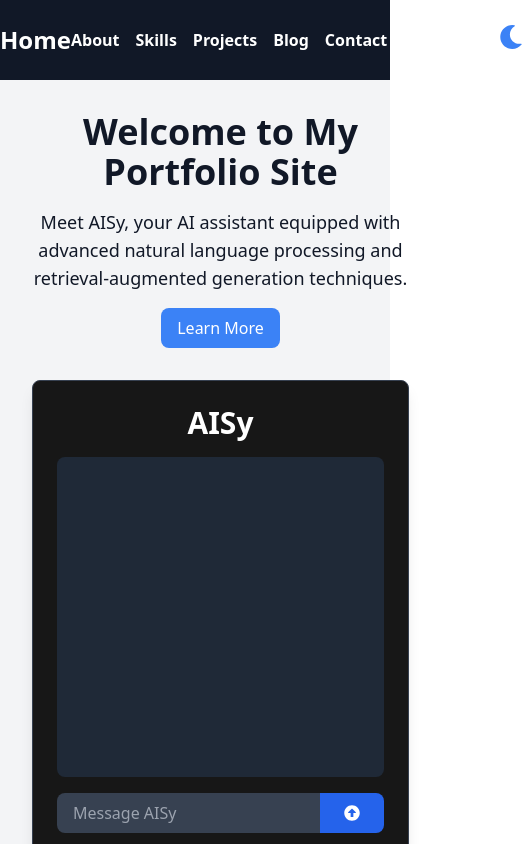
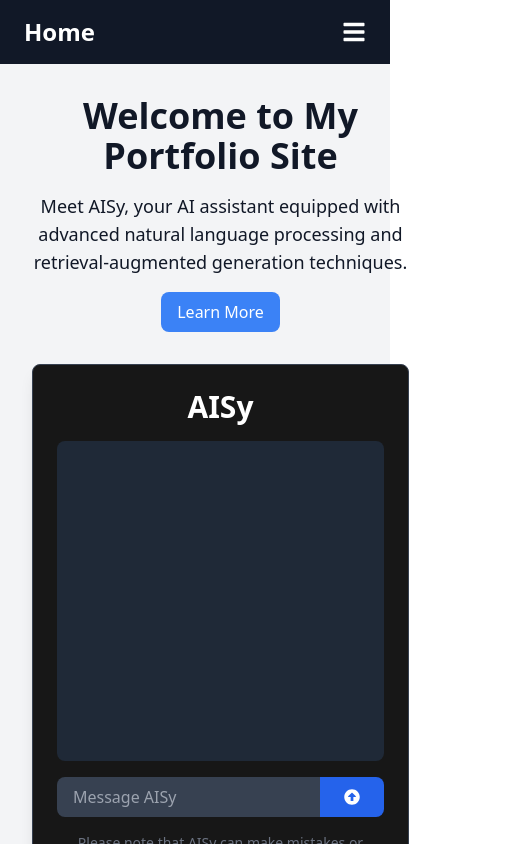
Before and after one commit to sirus-the-beaver/sirussalari, a React (Vite) app in the folder client/: page / in a window 390 px wide. Shown: the top 844 px of the page, 523 px wide, since content can reach past the window. Built offline with nearby package versions, Linux system fonts and the light colour scheme.

Commit message:
Add responsive styling for smaller screens

```diff
--- a/client/src/components/Chatbot.jsx
+++ b/client/src/components/Chatbot.jsx
@@ -1,9 +1,6 @@
 import React, { useState, useRef, useEffect } from 'react';
 import axios from 'axios';
 import { FaArrowAltCircleUp } from 'react-icons/fa';
-import dotenv from 'dotenv';
-
-dotenv.config();
 
 export default function Chatbot() {
     const [message, setMessage] = useState('');
@@ -21,7 +18,7 @@ export default function Chatbot() {
 
         try {
             // Send user message to chatbot
-            const response = await axios.post(`${process.env.REACT_APP_API_URL}`, { query: message });
+            const response = await axios.post('https://sirussalari.com/api/chat', { query: message });
 
             // Add chatbot response to chat
             const botMessage = { sender: 'bot', text: response.data.response};
--- a/client/src/components/Header.jsx
+++ b/client/src/components/Header.jsx
@@ -1,17 +1,72 @@
-import React from 'react';
+import React, { useState, useEffect } from 'react';
 import { Link } from 'react-router-dom';
 import resume from '../assets/documents/resume.pdf';
 import ThemeSwitcher from './ThemeSwitcher';
+import { FaBars, FaTimes } from 'react-icons/fa';
 
-export default function Header () {
+export default function Header() {
+    const [isOpen, setIsOpen] = useState(false);
+
+    const toggleMenu = () => {
+        setIsOpen(!isOpen);
+    };
+
+    useEffect(() => {
+        if (isOpen) {
+            document.body.style.overflow = 'hidden';
+        } else {
+            document.body.style.overflow = 'auto';
+        }
+
+        // Cleanup function to remove the effect when the component is unmounted or isOpen changes
+        return () => {
+            document.body.style.overflow = 'auto';
+        };
+    }, [isOpen]);
+
     return (
         <header className="bg-gray-900 dark:bg-gray-800">
             <div className="container mx-auto">
-                <nav className="flex items-center justify-between py-4">
-                    <div className="flex items-center">
+                <nav className="flex items-center justify-between py-4 px-6 md:px-0">
+                    <div className="flex items-center justify-between w-full md:w-auto">
                         <Link to='/' className="text-white text-2xl font-bold">Home</Link>
+                        <button onClick={toggleMenu} className="md:hidden text-white" aria-label="Menu button">
+                            {isOpen ? <FaTimes size={24} /> : <FaBars size={24} />}
+                        </button>
                     </div>
-                    <ul className="flex items-center space-x-4">
+
+                    <div className={`fixed inset-0 bg-gray-900 bg-opacity-90 z-50 md:hidden ${isOpen ? 'block' : 'hidden'}`}>
+                        <div className="flex justify-end p-4">
+                            <button onClick={toggleMenu} className="text-white" aria-label="Close menu button">
+                                <FaTimes size={24} />
+                            </button>
+                        </div>
+                        <ul className="flex flex-col items-center space-y-4 mt-8">
+                            <li>
+                                <Link to='/about' onClick={toggleMenu} className="text-white font-semibold hover:text-gray-300 transition duration-300" aria-label="About page">About</Link>
+                            </li>
+                            <li>
+                                <Link to='/skills' onClick={toggleMenu} className="text-white font-semibold hover:text-gray-300 transition duration-300" aria-label="Skills page">Skills</Link>
+                            </li>
+                            <li>
+                                <Link to='/projects' onClick={toggleMenu} className="text-white font-semibold hover:text-gray-300 transition duration-300" aria-label="Projects page">Projects</Link>
+                            </li>
+                            <li>
+                                <Link to='/blog' onClick={toggleMenu} className="text-white font-semibold hover:text-gray-300 transition duration-300" aria-label="Blog page">Blog</Link>
+                            </li>
+                            <li>
+                                <Link to='/contact' onClick={toggleMenu} className="text-white font-semibold hover:text-gray-300 transition duration-300" aria-label="Contact page">Contact</Link>
+                            </li>
+                            <li>
+                                <a href={resume} download onClick={toggleMenu} className="text-white font-semibold hover:text-gray-300 transition duration-300" aria-label="Download resume">Download Resume</a>
+                            </li>
+                            <li>
+                                <ThemeSwitcher />
+                            </li>
+                        </ul>
+                    </div>
+
+                    <ul className="hidden md:flex md:flex-row md:items-center md:space-x-4">
                         <li>
                             <Link to='/about' className="text-white font-semibold hover:text-gray-300 transition duration-300" aria-label="About page">About</Link>
                         </li>
@@ -37,5 +92,5 @@ export default function Header () {
                 </nav>
             </div>
         </header>
-    )
+    );
 }
```
Also changed, not shown: client/package.json (line endings or trailing spaces), 2 other files (tests, documents, lock files or other folders).
